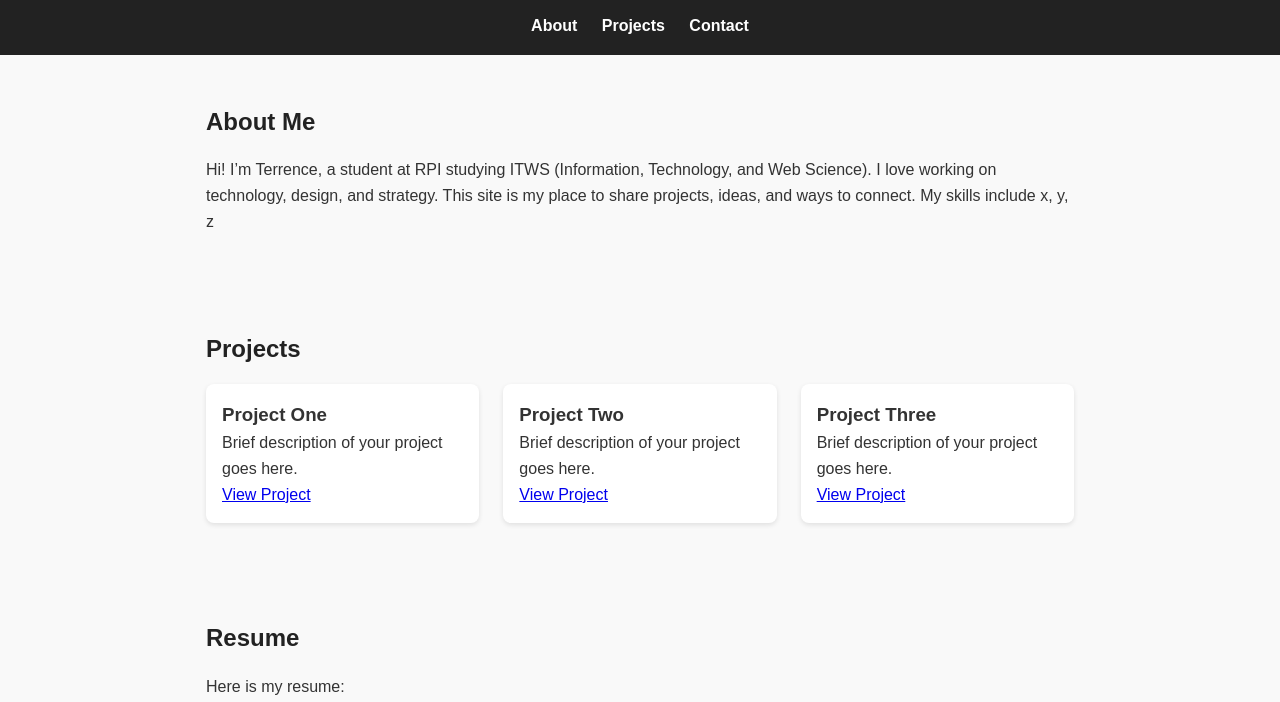
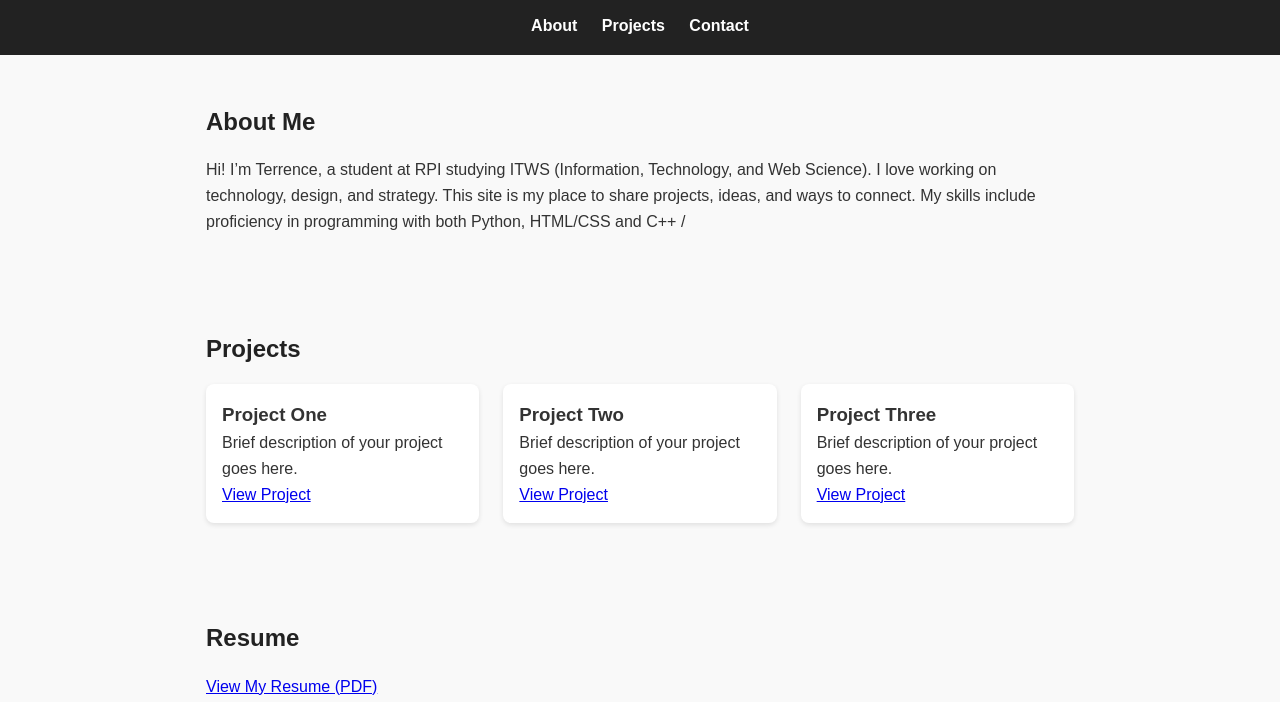
Before and after one commit to cnTheory/kidzai_.github.io, a plain HTML site: page index.html in a window 1280 px wide. Shown: the part 98-800 px from the top of the page. Drawn offline with Linux system fonts and the light colour scheme.

Commit message:
Update index.html

```diff
--- a/index.html
+++ b/index.html
@@ -103,11 +103,9 @@
     <h2>About Me</h2>
     <p>
       Hi! I’m Terrence, a student at RPI studying ITWS (Information, Technology, and Web Science). I love working on
-      technology, design, and strategy. This site is my place to share
-      projects, ideas, and ways to connect.
-
-      My skills include x, y, z
-    </p>
+      technology, design, and strategy. This site is my place to share projects, ideas, and ways to connect.
+      My skills include proficiency in programming with both Python, HTML/CSS and C++ /
+    <p>
   </section>
 
   <!-- Projects Section -->
@@ -135,9 +133,7 @@
   <!-- Resume Section -->
   <section id="resume">
     <h2>Resume</h2>
-    <p>
-        Here is my resume:
-    </p>
+    <a href="Documents/Terrence Ho Resume .pdf" target="_blank">View My Resume (PDF)</a>
   </section>
 
   <!-- Contact Section -->
```
